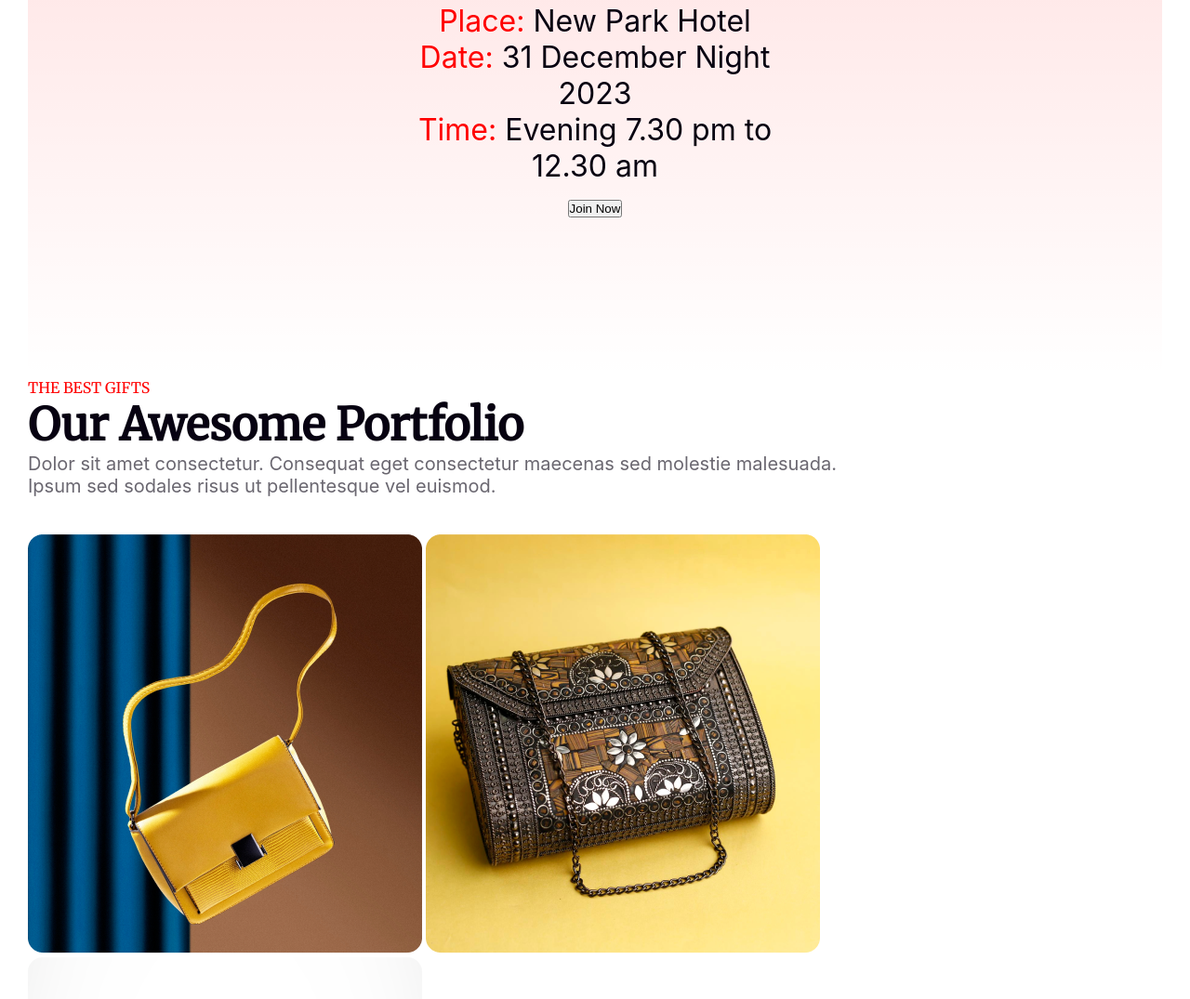
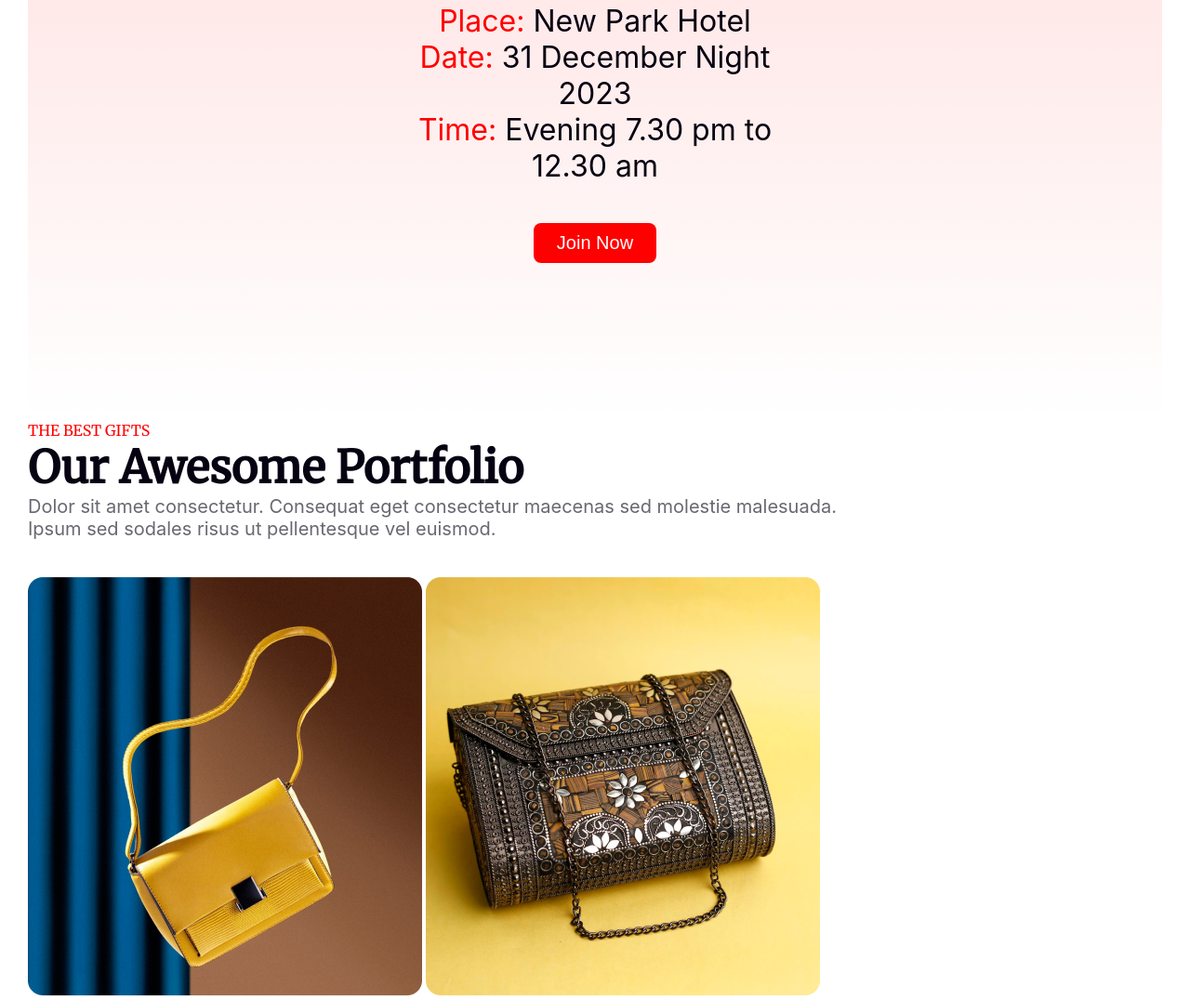
Before and after one commit to mdyeasinhn/Assignment-1, a plain HTML site: page index.html in a window 1280 px wide. Shown: the part 2408-3483 px from the top of the page at 93% size. Drawn offline with Linux system fonts and the light colour scheme.

Commit message:
allmost compleate

```diff
--- a/CSS/style.css
+++ b/CSS/style.css
@@ -146,6 +146,15 @@ body {
 .area p {
     font-size: 32px;
 }
+.join-button{
+    border-radius: 8px;
+    background: #F00;
+    border: 0;
+    color: white;
+    font-size: 20px;
+    font-weight: 700px;
+    padding: 10px 25px;
+}
 
 span {
     color: #F00;
@@ -208,7 +217,7 @@ span {
 }
 
 .email-descrption input {
-    border-radius: 50px;
+    border-radius: 50px 0px 0px 50px;
     background: #FFF;
     padding: 10px;
     border: 0 ;
@@ -216,6 +225,7 @@ span {
 
 .email-descrption button {
     padding: 10px;
+
     border-radius: 0px 50px 50px 0px;
     background: #F00;
     color: #FFF;
--- a/index.html
+++ b/index.html
@@ -58,7 +58,8 @@
             <p><span>Place: </span>New Park Hotel</p>
             <p><span>Date:</span>  31 December Night 2023</p>
              <p><span>Time: </span>Evening 7.30 pm to 12.30 am</p>
-             <button class="">Join Now</button>
+             <br>
+             <button class="join-button">Join Now</button>
         </div>
         <!-- awesome Portfolio section start -->
         <section class="awesome-portfolio">
@@ -119,6 +120,9 @@
          <img src="image/Twitter.png" alt="">
         <img src="image/Linkedin.png" alt="">
     </div>
+    <br>
+    <br>
+    <br>
       <div class="footer-bottom">
         <div class="bottom-left">2017, All Rights Reserved.</div>
         <div class="bottom-right">Unsubscribe</div>
```
